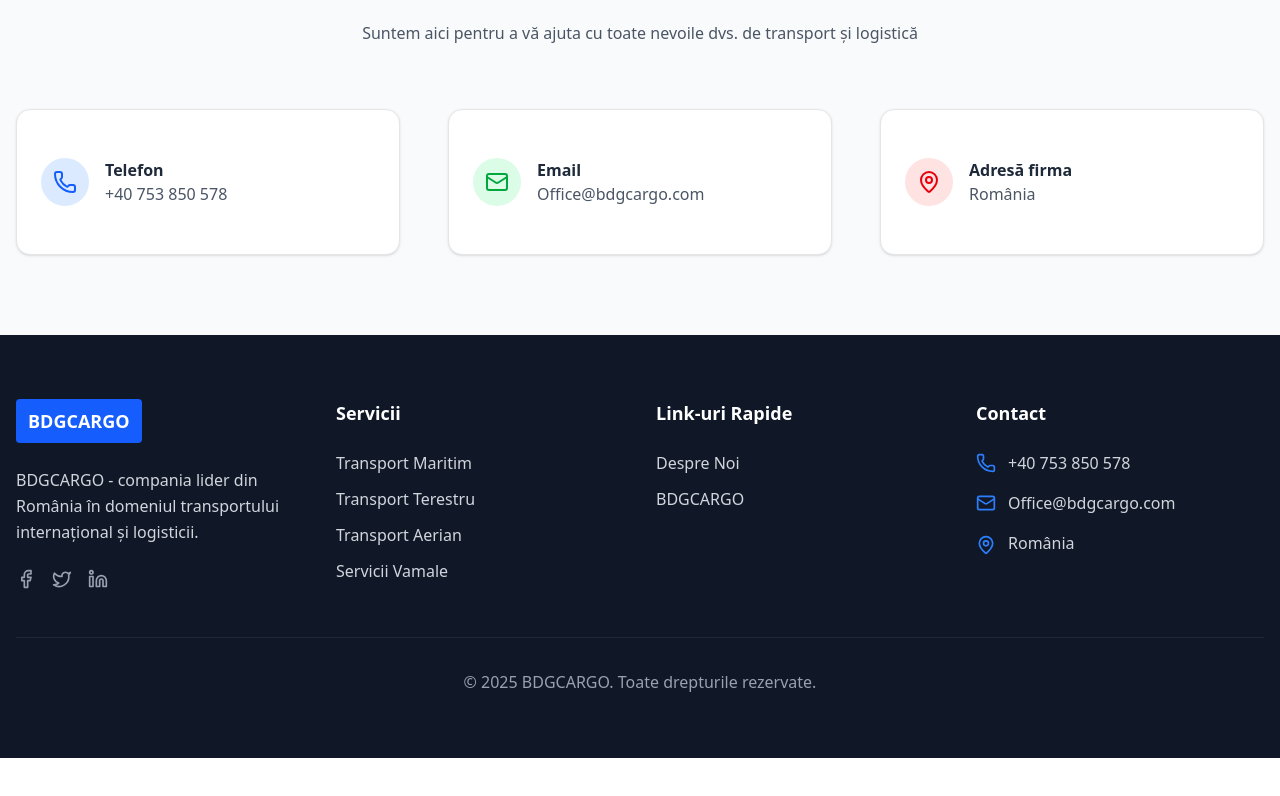
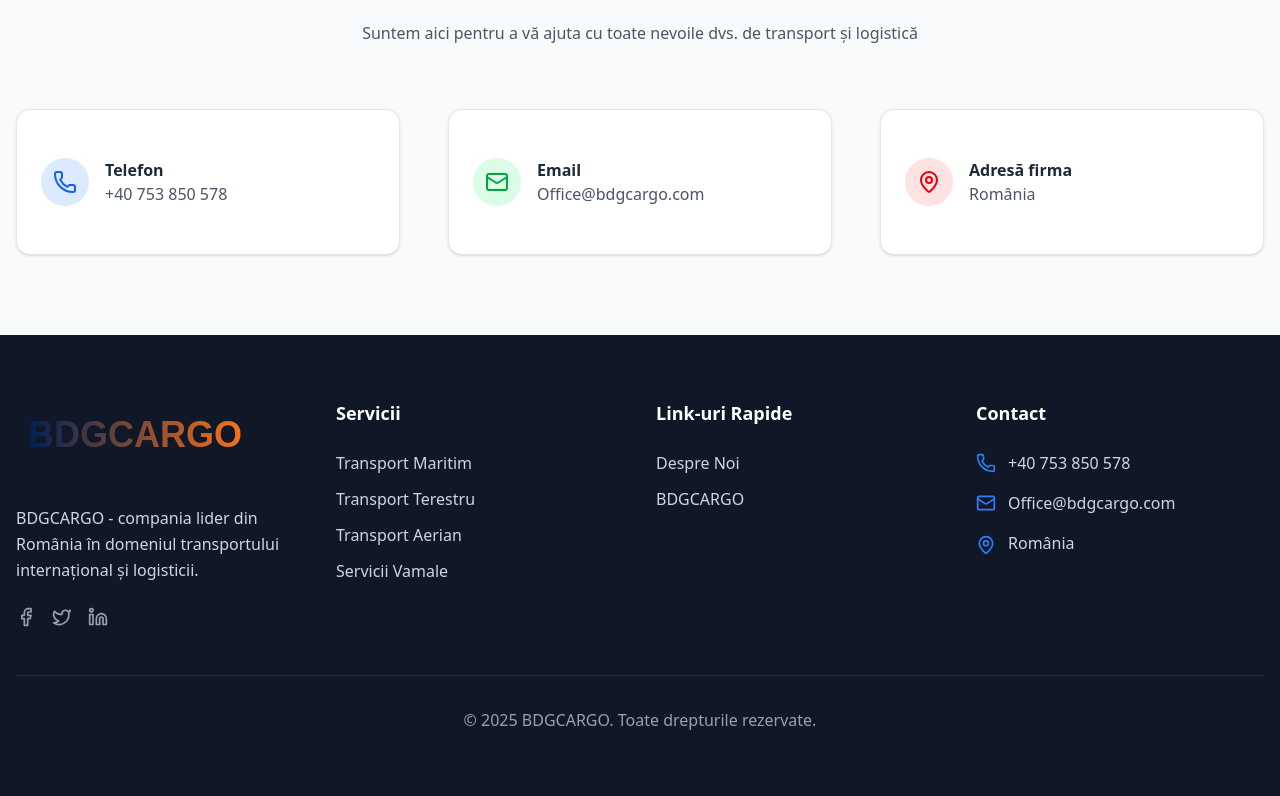
Before and after one commit to codeforge-ai/evyan-transport-landing-page, a Next.js app: page / in a window 1280 px wide. Shown: the part 5273-6069 px from the top of the page. Before the commit the page ends 6031 px from the top, so only its background shows below. Built offline with nearby package versions, Linux system fonts and the light colour scheme.

Commit message:
logofooter

```diff
--- a/src/app/components/footer.tsx
+++ b/src/app/components/footer.tsx
@@ -8,8 +8,30 @@ export function Footer() {
         <div className="grid gap-8 md:grid-cols-4">
           {/* Company Info */}
           <div>
-            <div className="mb-6 inline-block rounded bg-blue-600 px-3 py-2 text-lg font-bold text-white">
-              BDGCARGO
+            <div className="bg-black-600 mb-6 inline-block rounded px-3 py-2 text-lg font-bold text-white">
+              <svg
+                width="220"
+                height="60"
+                viewBox="0 0 220 60"
+                xmlns="http://www.w3.org/2000/svg"
+              >
+                <defs>
+                  <linearGradient id="grad1" x1="0%" y1="0%" x2="100%" y2="0%">
+                    <stop offset="0%" stopColor="#001F54" stopOpacity="1" />
+                    <stop offset="100%" stopColor="#F97316" stopOpacity="1" />
+                  </linearGradient>
+                </defs>
+                <text
+                  x="0"
+                  y="40"
+                  fontFamily="Arial, sans-serif"
+                  fontWeight="700"
+                  fontSize="36"
+                  fill="url(#grad1)"
+                >
+                  BDGCARGO
+                </text>
+              </svg>
             </div>
             <p className="mb-6 leading-relaxed text-gray-300">
               BDGCARGO - compania lider din România în domeniul transportului
```
